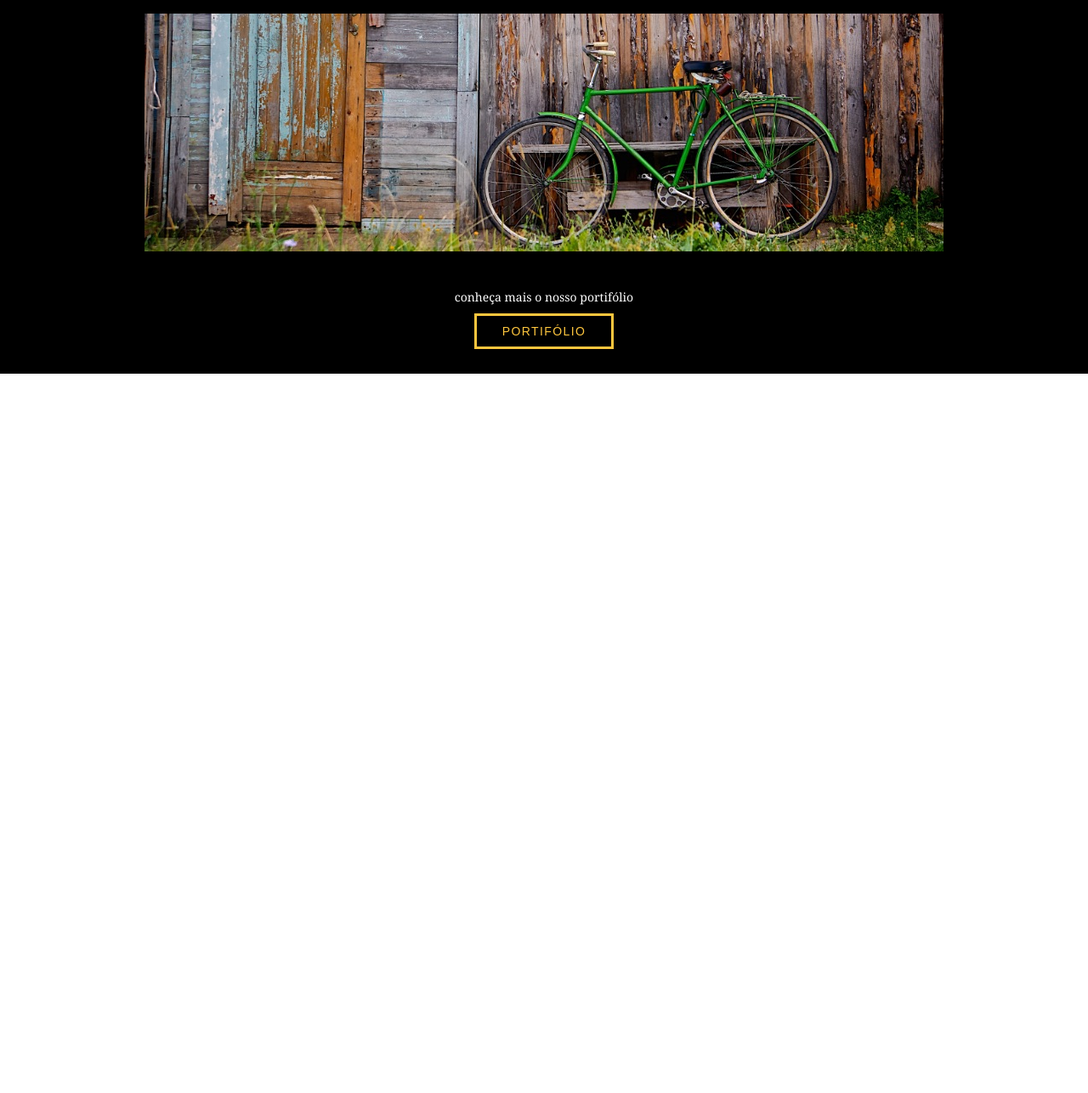
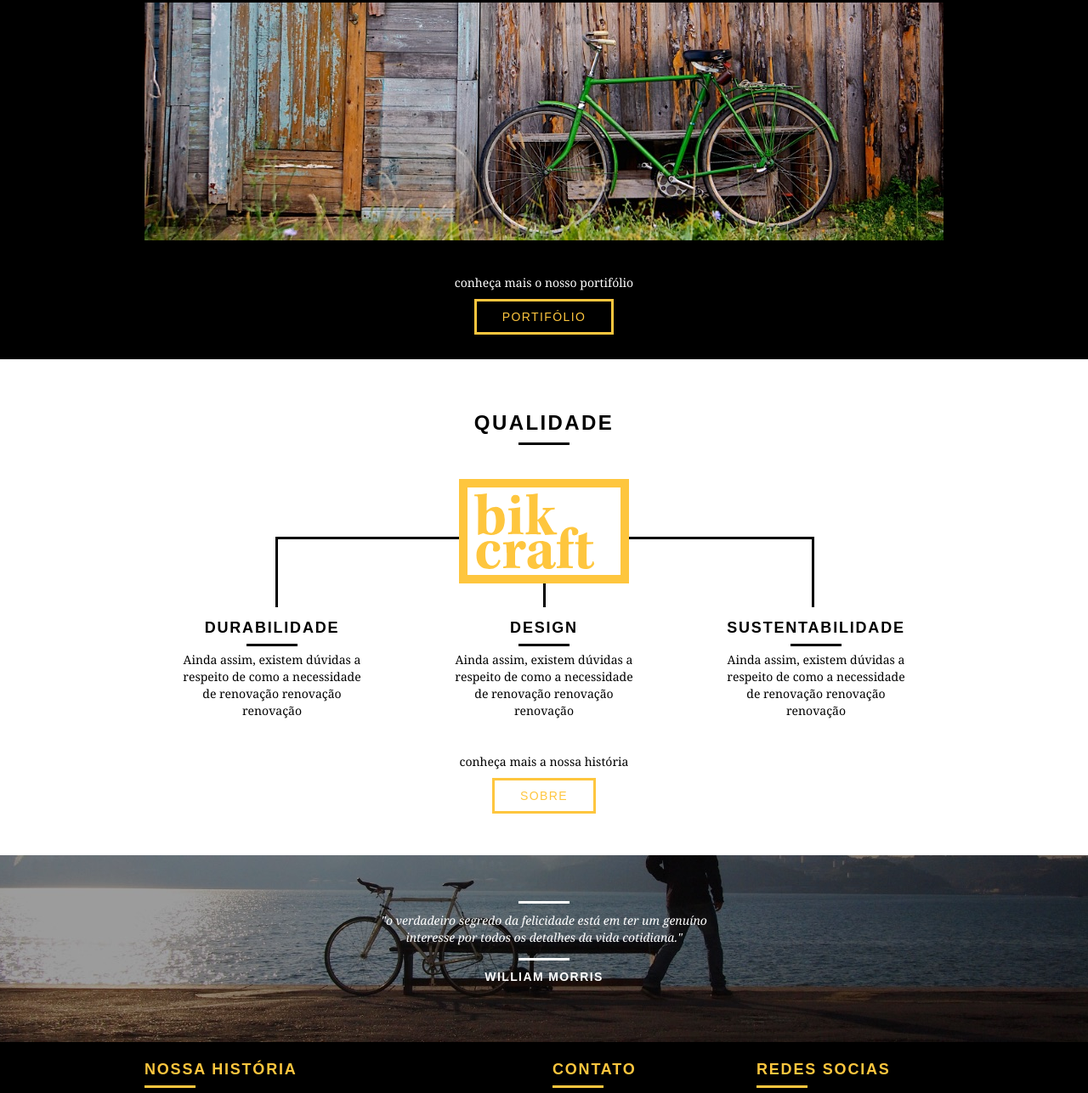
Before and after one commit to pedrotrm/Bikcraft, a plain HTML site: page index.html in a window 1280 px wide. Shown: the part 1513-2800 px from the top of the page at 85% size. Before the commit the page ends 1953 px from the top, so only its background shows below. Drawn offline with Linux system fonts and the light colour scheme.

Commit message:
Quase finalizado a pagina index.html faltando apenas alinhar ao centro imagens na section de produtos.

```diff
--- a/css/style.css
+++ b/css/style.css
@@ -5,9 +5,13 @@ body {
 }
 
 p {
-    font-family: Georgia, Times New Roman, serif;
+    font-family: Georgia, "Times New Roman", serif;
     font-size: 14px;
     line-height: 20px;
+}
+
+img {
+    display: block;
 }
 
 .btn {
@@ -94,7 +98,7 @@ p {
     height: 380px;
     background: url("../img/bg.jpg") no-repeat center;
     background-size: cover;
-    margin-top: 96px;
+    margin-top: 92px;
     text-align: center;
     padding-top: 80px;
 }
@@ -207,3 +211,123 @@ p {
 .portifolio .call p {
     color: white;
 }
+
+/* Qualidade */
+
+.qualidade {
+    padding: 60px 0;
+}
+
+.qualidade:after {
+    content: "";
+    width: 634px;
+    height: 83px;
+    background: url("../img/linhas.svg") no-repeat center;
+    position: absolute;
+    top: 209px;
+    right: 162px;
+}
+
+.qualidade img {
+    margin: 0 auto;
+}
+
+.qualidade_lista {
+    padding-top:20px;
+}
+
+.qualidade_lista li{
+    text-align: center;
+    padding: 0 40px;
+}
+
+.qualidade_lista li h3 {
+    font-weight: bold;
+    font-size: 18px;
+    line-height: 25px;
+    text-transform: uppercase;
+    letter-spacing: .1em;
+    margin-top: 20px;
+
+}
+
+.qualidade_lista li h3:after {
+    content: "";
+    display: block;
+    width: 60px;
+    height: 3px;
+    background: black;
+    margin: 6px auto;
+}
+
+/* Quebra */
+
+.quebra {
+    width: 100%;
+    height: 220px;
+    background: url("../img/bg-footer.jpg") no-repeat center;
+    background-size: cover;
+    text-align: center;
+    padding-top: 40px;
+}
+.quebra .quote-externo {
+    max-width: 400px;
+}
+
+/*Footer*/
+
+.footer {
+    width: 100%;
+    background: black;
+    color: white;
+    padding: 20px 0;
+}
+
+.footer h3 {
+    font-size: 18px;
+    line-height: 25px;
+    color: #FEC63E;
+    text-transform: uppercase;
+    letter-spacing: .1em;
+    font-weight: bold;
+}
+
+.footer h3:after {
+    content: "";
+    display: block;
+    width: 60px;
+    height: 3px;
+    background: #FEC63E;
+    margin: 6px 0 12px;
+}
+
+.footer_historia {
+    padding-right:40px;
+}
+
+.footer_contato ul li{
+    font-size: 14px;
+    line-height: 20px;
+    font-family: Georgia, "Times New Roman", serif;
+}
+
+.footer_redes ul li {
+    display: inline-block;
+    margin-right: 10px;
+}
+
+.footer_redes ul li a{
+    border: 3px solid #fec63e;
+    display: block;
+    padding: 10px;
+}
+
+.footer_redes ul li a:hover {
+    border-color: #fff;
+}
+
+.copy {
+    width: 100%;
+    background: #fec63e;
+    padding: 20px 0;
+}
--- a/index.html
+++ b/index.html
@@ -83,5 +83,68 @@
                 </div>
             </div>
         </section>
+        <!--Fecha portifolio-->
+        <section class="qualidade container">
+            <h2 class="subtitulo">Qualidade</h2>
+            <img src="img/bikcraft-qualidade.svg" alt="Bikcraft">
+            <ul class="qualidade_lista">
+                <li class="grid-1-3">
+                    <h3>Durabilidade</h3>
+                    <p>Ainda assim, existem dúvidas a respeito de como a necessidade de renovação renovação renovação</p>
+                </li>
+                <li class="grid-1-3">
+                    <h3>Design</h3>
+                    <p>Ainda assim, existem dúvidas a respeito de como a necessidade de renovação renovação renovação</p>
+                </li>
+                <li class="grid-1-3">
+                    <h3>Sustentabilidade</h3>
+                    <p>Ainda assim, existem dúvidas a respeito de como a necessidade de renovação renovação renovação</p>
+                </li>
+            </ul>
+            <div class="call">
+                <p>conheça mais a nossa história</p>
+                <a href="sobre.html" class="btn btn-preto">Sobre</a>
+            </div>
+        </section>
+        <section class="quebra">
+            <blockquote class="quote-externo container">
+                <p>"o verdadeiro segredo da felicidade está em ter um
+                    genuíno interesse por todos os detalhes da vida cotidiana."</p>
+                <cite>WILLIAM MORRIS</cite>
+            </blockquote>
+        </section>
+        <footer>
+            <div class="footer">
+                <div class="container">
+                    <div class="grid-8 footer_historia">
+                        <h3>Nossa História</h3>
+                        <p>O verdadeiro segredo da felicidade está em ter um genuíno interesse por todos os
+                            detalhes da vida cotidiana cotidiana. interesse por todos os detalhes da vida
+                            cotidiana cotidiana.</p>
+                    </div>
+                    <div class="grid-4 footer_contato">
+                        <h3>Contato</h3>
+                        <ul>
+                            <li>- 21 23232-4343</li>
+                            <li>- contato@bikcraft.com</li>
+                            <li>- Botafago - RJ</li>
+                        </ul>
+                    </div>
+                    <div class="grid-4 footer_redes">
+                        <h3>Redes Socias</h3>
+                        <ul>
+                            <li><a href="http://facebook.com" target="_blank"><img src="img/redes-sociais/facebook.svg" alt="Facebook"></a></li>
+                            <li><a href="http://instagram.com" target="_blank"><img src="img/redes-sociais/instagram.svg" alt="Instagram"></a></li>
+                            <li><a href="http://twitter.com" target="_blank"><img src="img/redes-sociais/twitter.svg" alt="Twitter"></a></li>
+                        </ul>
+                    </div>
+                </div>
+            </div>
+            <div class="copy">
+                <div class="container">
+                    <p class="grid-16">Bikcraft 2019 - Alguns direitos reservados.</p>
+                </div>
+            </div>
+        </footer>
     </body>
 </html>
```
